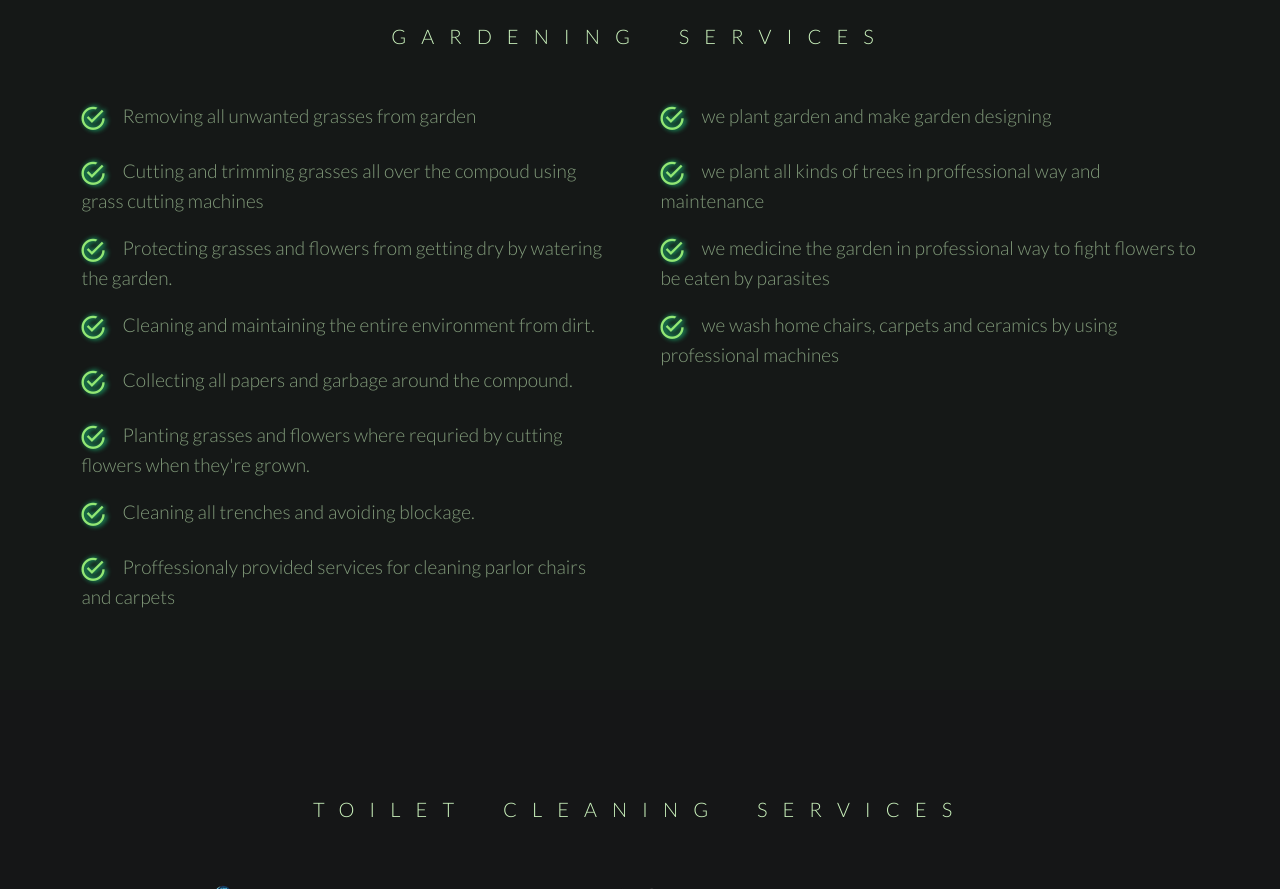
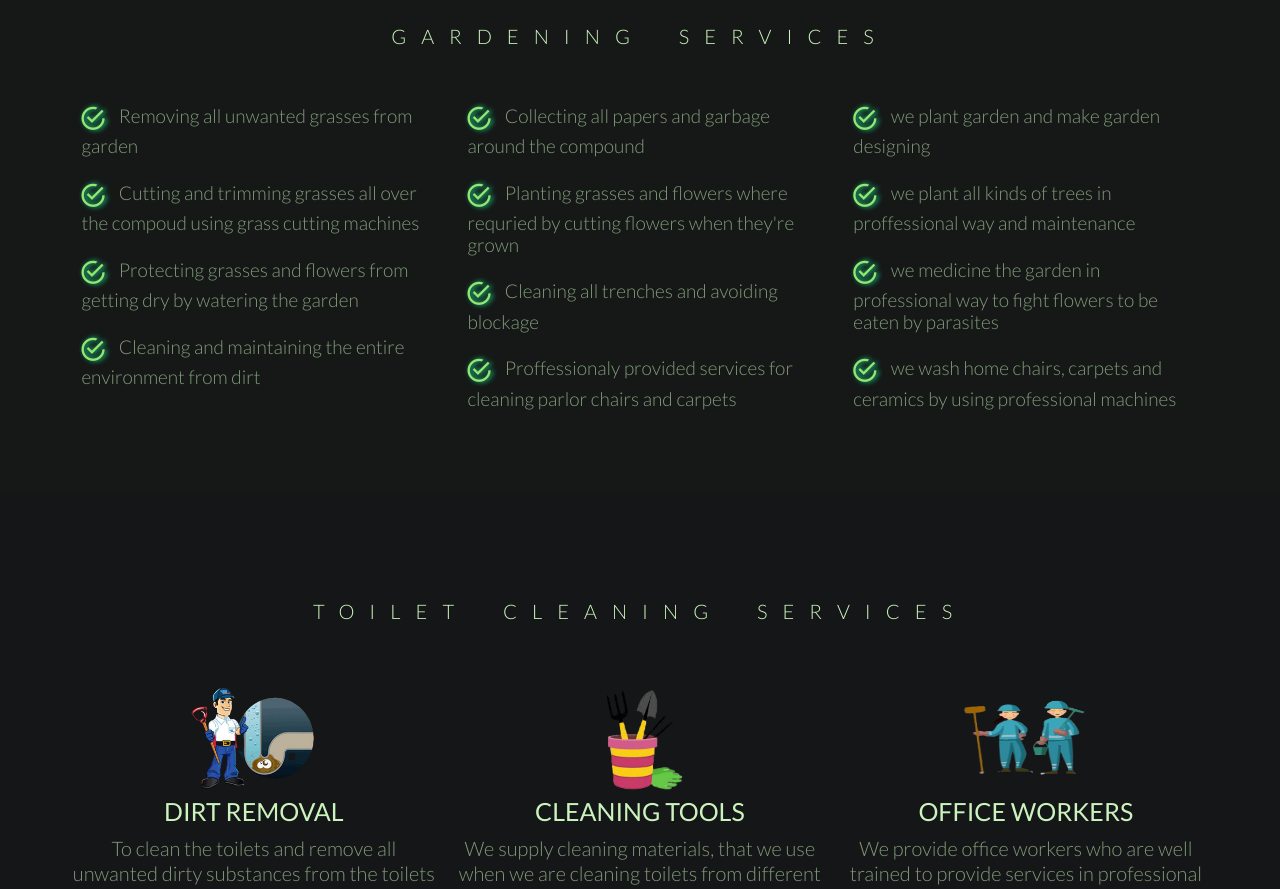
Before and after one commit to ngabonzizaguy/CCS, a website: page dist/index.html in a window 1280 px wide. Shown: the part 892-1781 px from the top of the page. Drawn offline with nearby package versions, Linux system fonts and the light colour scheme.

Commit message:
3 cols for services section

```diff
--- a/dist/index.html
+++ b/dist/index.html
@@ -252,90 +252,89 @@
           </div>
 
           <div class="row js--wp-1">
-            <div class="col span_1_of_2 box">
+            <div class="col span_1_of_3 box">
               <ul class="services-list">
                 <li>
-                  <i class="ion-md-checkmark-circle-outline icon-tick"></i>
-                  <span> Removing all unwanted grasses from garden </span>
-                </li>
-
-                <li>
-                  <i class="ion-md-checkmark-circle-outline icon-tick"></i>
-                  <span>
-                    Cutting and trimming grasses all over the compoud using
-                    grass cutting machines
-                  </span>
-                </li>
-
-                <li>
-                  <i class="ion-md-checkmark-circle-outline icon-tick"></i>
-                  <span>
-                    Protecting grasses and flowers from getting dry by watering
-                    the garden.
-                  </span>
-                </li>
-
-                <li>
-                  <i class="ion-md-checkmark-circle-outline icon-tick"></i>
-                  <span>
-                    Cleaning and maintaining the entire environment from dirt.
-                  </span>
-                </li>
-
-                <li>
-                  <i class="ion-md-checkmark-circle-outline icon-tick"></i>
-                  <span>
-                    Collecting all papers and garbage around the compound.
-                  </span>
-                </li>
-
-                <li>
-                  <i class="ion-md-checkmark-circle-outline icon-tick"></i>
-                  <span>
-                    Planting grasses and flowers where requried by cutting
-                    flowers when they're grown.
-                  </span>
-                </li>
-
-                <li>
-                  <i class="ion-md-checkmark-circle-outline icon-tick"></i>
-                  <span> Cleaning all trenches and avoiding blockage. </span>
+                  <i class="ion-md-checkmark-circle-outline  icon-tick"></i
+                  ><span>Removing all unwanted grasses from garden</span>
                 </li>
                 <li>
-                  <i class="ion-md-checkmark-circle-outline icon-tick"></i>
-                  <span>
-                    Proffessionaly provided services for cleaning parlor chairs
-                    and carpets
-                  </span>
+                  <i class="ion-md-checkmark-circle-outline  icon-tick"></i
+                  ><span
+                    >Cutting and trimming grasses all over the compoud using
+                    grass cutting machines</span
+                  >
+                </li>
+                <li>
+                  <i class="ion-md-checkmark-circle-outline  icon-tick"></i
+                  ><span
+                    >Protecting grasses and flowers from getting dry by watering
+                    the garden</span
+                  >
+                </li>
+                <li>
+                  <i class="ion-md-checkmark-circle-outline  icon-tick"></i
+                  ><span
+                    >Cleaning and maintaining the entire environment from
+                    dirt</span
+                  >
                 </li>
               </ul>
             </div>
-            <div class="col span_1_of_2 box">
+            <div class="col span_1_of_3 box">
               <ul class="services-list">
                 <li>
-                  <i class="ion-md-checkmark-circle-outline icon-tick"></i>
-                  <span> we plant garden and make garden designing </span>
+                  <i class="ion-md-checkmark-circle-outline  icon-tick"></i
+                  ><span
+                    >Collecting all papers and garbage around the compound</span
+                  >
                 </li>
-
                 <li>
-                  <i class="ion-md-checkmark-circle-outline icon-tick"></i>
-                  <span>
-                    we plant all kinds of trees in proffessional way and maintenance
-                  </span>
+                  <i class="ion-md-checkmark-circle-outline  icon-tick"></i
+                  ><span
+                    >Planting grasses and flowers where requried by cutting
+                    flowers when they're grown</span
+                  >
                 </li>
-
                 <li>
-                  <i class="ion-md-checkmark-circle-outline icon-tick"></i>
-                  <span>
-                    we medicine the garden in professional way to fight flowers to be eaten by parasites
-                  </span>
+                  <i class="ion-md-checkmark-circle-outline  icon-tick"></i
+                  ><span>Cleaning all trenches and avoiding blockage</span>
                 </li>
-
                 <li>
-                  <i class="ion-md-checkmark-circle-outline icon-tick"></i>
-                  <span>
-                    we wash home chairs, carpets and ceramics by using professional machines
-                  </span>
+                  <i class="ion-md-checkmark-circle-outline  icon-tick"></i
+                  ><span
+                    >Proffessionaly provided services for cleaning parlor chairs
+                    and carpets</span
+                  >
+                </li>
+              </ul>
+            </div>
+            <div class="col span_1_of_3 box">
+              <ul class="services-list">
+                <li>
+                  <i class="ion-md-checkmark-circle-outline  icon-tick"></i
+                  ><span>we plant garden and make garden designing</span>
+                </li>
+                <li>
+                  <i class="ion-md-checkmark-circle-outline  icon-tick"></i
+                  ><span
+                    >we plant all kinds of trees in proffessional way and
+                    maintenance</span
+                  >
+                </li>
+                <li>
+                  <i class="ion-md-checkmark-circle-outline  icon-tick"></i
+                  ><span
+                    >we medicine the garden in professional way to fight flowers
+                    to be eaten by parasites</span
+                  >
+                </li>
+                <li>
+                  <i class="ion-md-checkmark-circle-outline  icon-tick"></i
+                  ><span
+                    >we wash home chairs, carpets and ceramics by using
+                    professional machines</span
+                  >
                 </li>
               </ul>
             </div>
```
